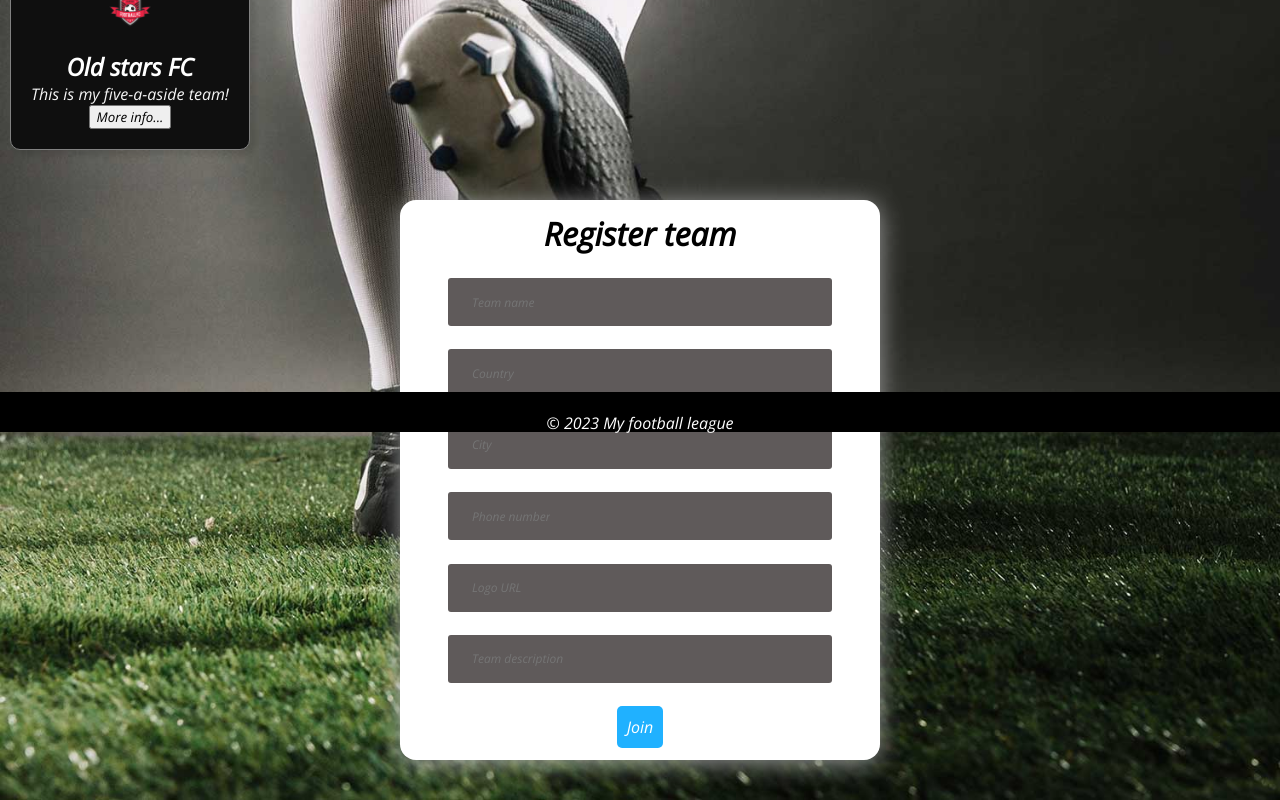
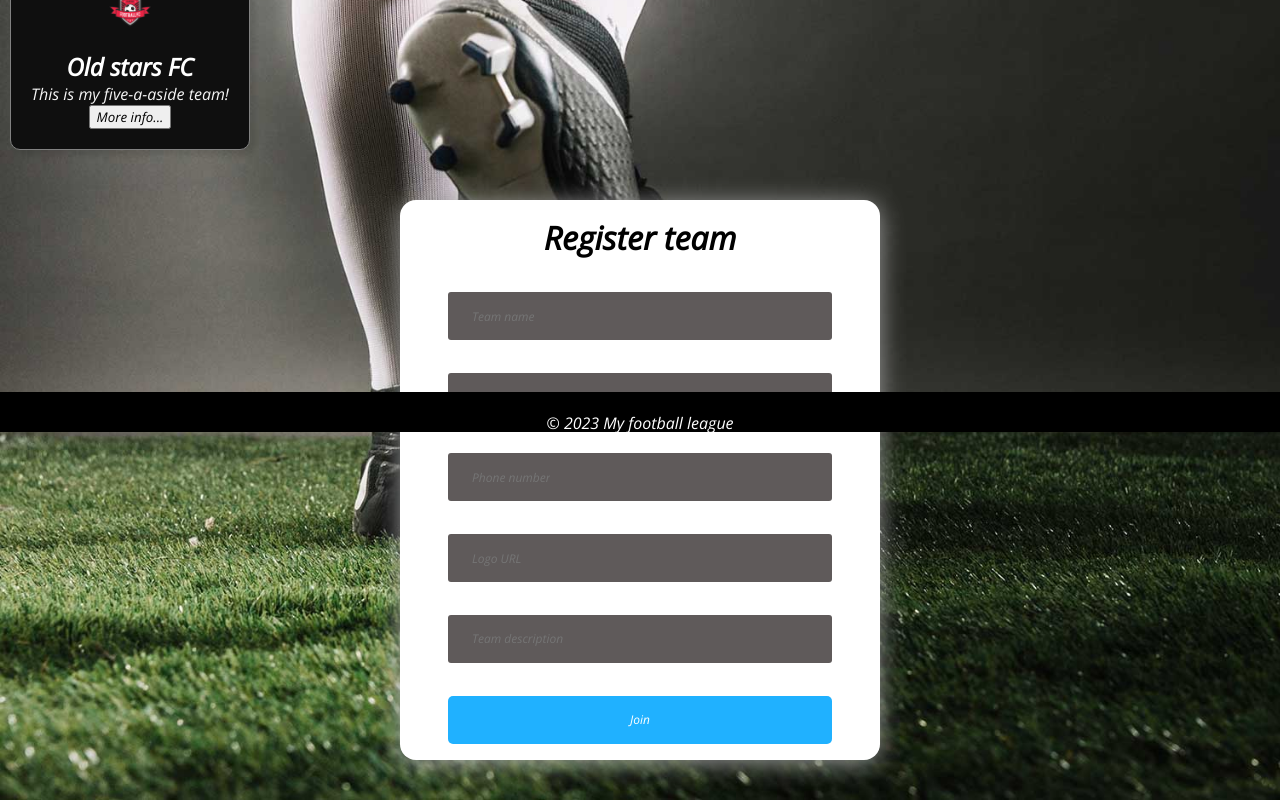
Before and after one commit to axlz21/react-project-df, a React (Vite) app in the folder client/: page /teams in a window 1280 px wide. Shown: the part 368-1168 px from the top of the page. Built offline with nearby package versions, Linux system fonts and the light colour scheme.

Commit message:
create team service

```diff
--- a/client/src/components/register/RegisterTeam.jsx
+++ b/client/src/components/register/RegisterTeam.jsx
@@ -1,17 +1,23 @@
-export default function RegisterTeam(){
-    return(
+export default function RegisterTeam() {
+    const registerTeamHandler = (e) => {
+        e.preventDefault()
+        const teamData = Object.fromEntries(new FormData(e.currentTarget));
+
+    }
+
+    return (
         <div className="center-container">
-        <div className="cover">
-            <h1>Register team</h1>
-            <input type="text" placeholder="Team name"></input>
-            <input type="text" placeholder="Country"></input>
-            <input type="text" placeholder="City"></input>
-            <input type="text" placeholder="Phone number"></input>
-            <input type="text" placeholder="Logo URL"></input>
-            <input type="text-area" placeholder="Team description"></input>
-            <div className="join-btn">Join</div>
-
-        </div>
+            <form id="registerTeam" onSubmit={registerTeamHandler}>
+                <div className="cover">
+                    <h1>Register team</h1>
+                    <input type="text" name="teamName" placeholder="Team name"></input>
+                    <input type="text" name="city" placeholder="City"></input>
+                    <input type="text" name="phone" placeholder="Phone number"></input>
+                    <input type="text" name="logo" placeholder="Logo URL"></input>
+                    <input type="text-area" name="description" placeholder="Team description"></input>
+                    <input className="join-btn" type="submit" value="Join"></input>
+                </div>
+            </form>
         </div>
     )
 }
```
Also changed, not shown: client/src/services/teamService.js (added).
